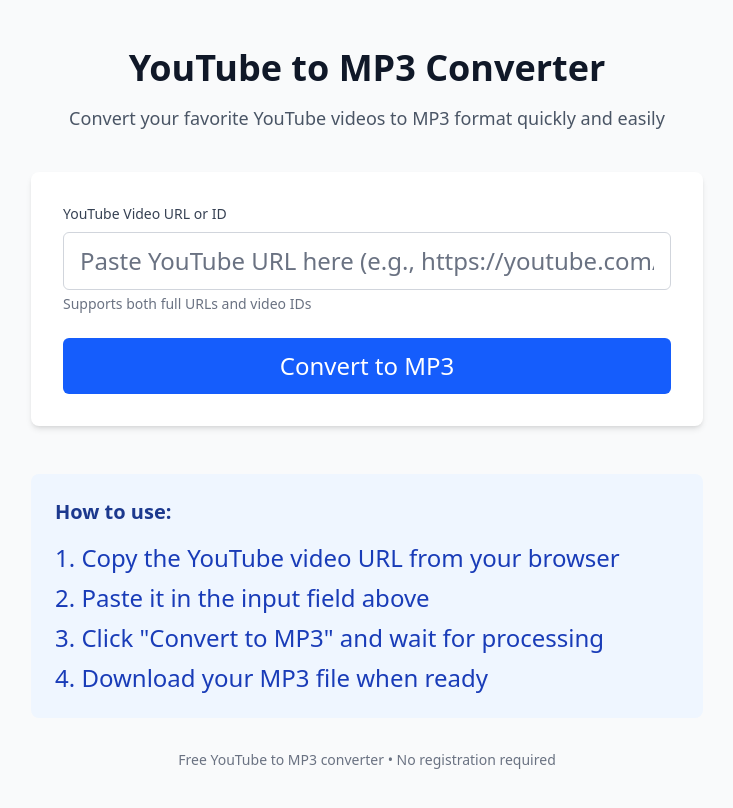
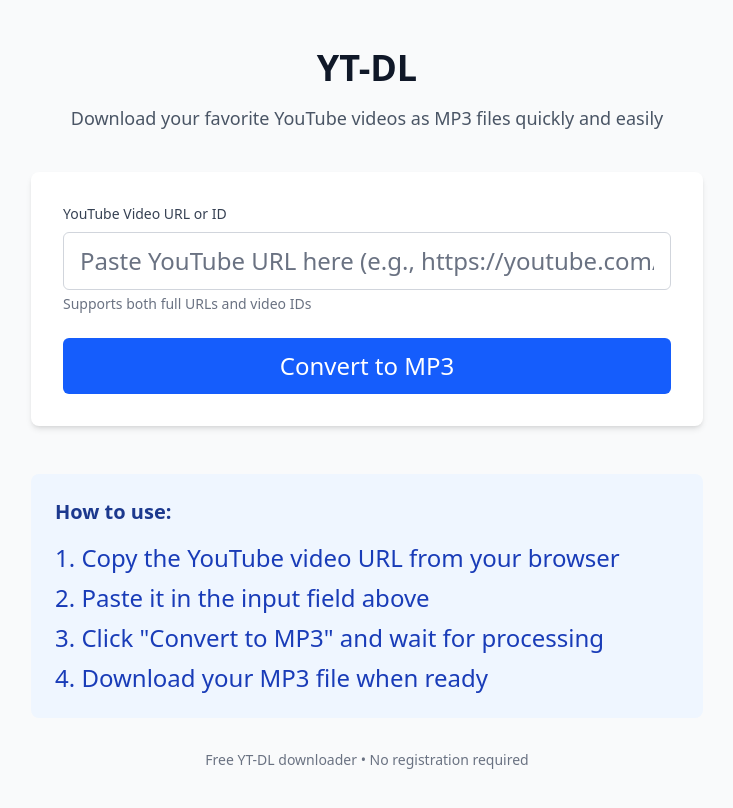
Before and after one commit to ikeshav26/audiofetch-for-echovia, a React (Vite) app in the folder client/: page / in a window 1280 px wide. Shown: the top 808 px of the page, without its empty margins (273-1006 px from the left). Built offline with nearby package versions, Linux system fonts and the light colour scheme.

Commit message:
✨ Documentation updated

```diff
--- a/client/src/pages/Convert.jsx
+++ b/client/src/pages/Convert.jsx
@@ -35,10 +35,10 @@ const Convert = () => {
         {/* Header */}
         <div className="text-center mb-10">
           <h1 className="text-4xl font-bold text-gray-900 mb-4">
-            YouTube to MP3 Converter
+            YT-DL
           </h1>
           <p className="text-lg text-gray-600">
-            Convert your favorite YouTube videos to MP3 format quickly and easily
+            Download your favorite YouTube videos as MP3 files quickly and easily
           </p>
         </div>
 
@@ -111,24 +111,29 @@ const Convert = () => {
         {/* Download Section */}
         {downloadLink && (
           <div className="bg-green-50 border border-green-200 rounded-lg p-6">
-            <div className="flex items-center justify-between">
-              <div>
+            <div className="flex flex-col lg:flex-row lg:items-center lg:justify-between gap-4">
+              <div className="flex-1">
                 <h3 className="text-lg font-medium text-green-800 mb-2">
                   Conversion Complete!
                 </h3>
-                <h3 className="text-lg font-medium text-black mb-2">Showing results for: <span className="text-lg font-medium text-green-800 mb-2">{title}</span></h3>
-                <p className="text-green-700">
+                <div className="mb-2">
+                  <span className="text-sm font-medium text-black">Showing results for:</span>
+                  <p className="text-sm font-medium text-green-800 break-words">{title}</p>
+                </div>
+                <p className="text-green-700 text-sm">
                   Your MP3 file is ready for download
                 </p>
               </div>
+              <div className="flex-shrink-0">
                 <Link
                   to={downloadLink}
                   target="_blank"
                   rel="noopener noreferrer"
-                className="bg-green-600 hover:bg-green-700 text-white font-medium py-2 px-6 rounded-md transition duration-200 ease-in-out"
+                  className="block w-full lg:w-auto text-center bg-green-600 hover:bg-green-700 text-white font-medium py-2 px-6 rounded-md transition duration-200 ease-in-out"
                 >
                   Download MP3
                 </Link>
+              </div>
             </div>
           </div>
         )}
@@ -146,7 +151,7 @@ const Convert = () => {
 
         {/* Footer */}
         <div className="text-center mt-8 text-gray-500 text-sm">
-          <p>Free YouTube to MP3 converter • No registration required</p>
+          <p>Free YT-DL downloader • No registration required</p>
         </div>
       </div>
     </div>
```
Also changed, not shown: 1 other file (tests, documents, lock files or other folders). Lines whose indentation alone changed are shown as unchanged.
